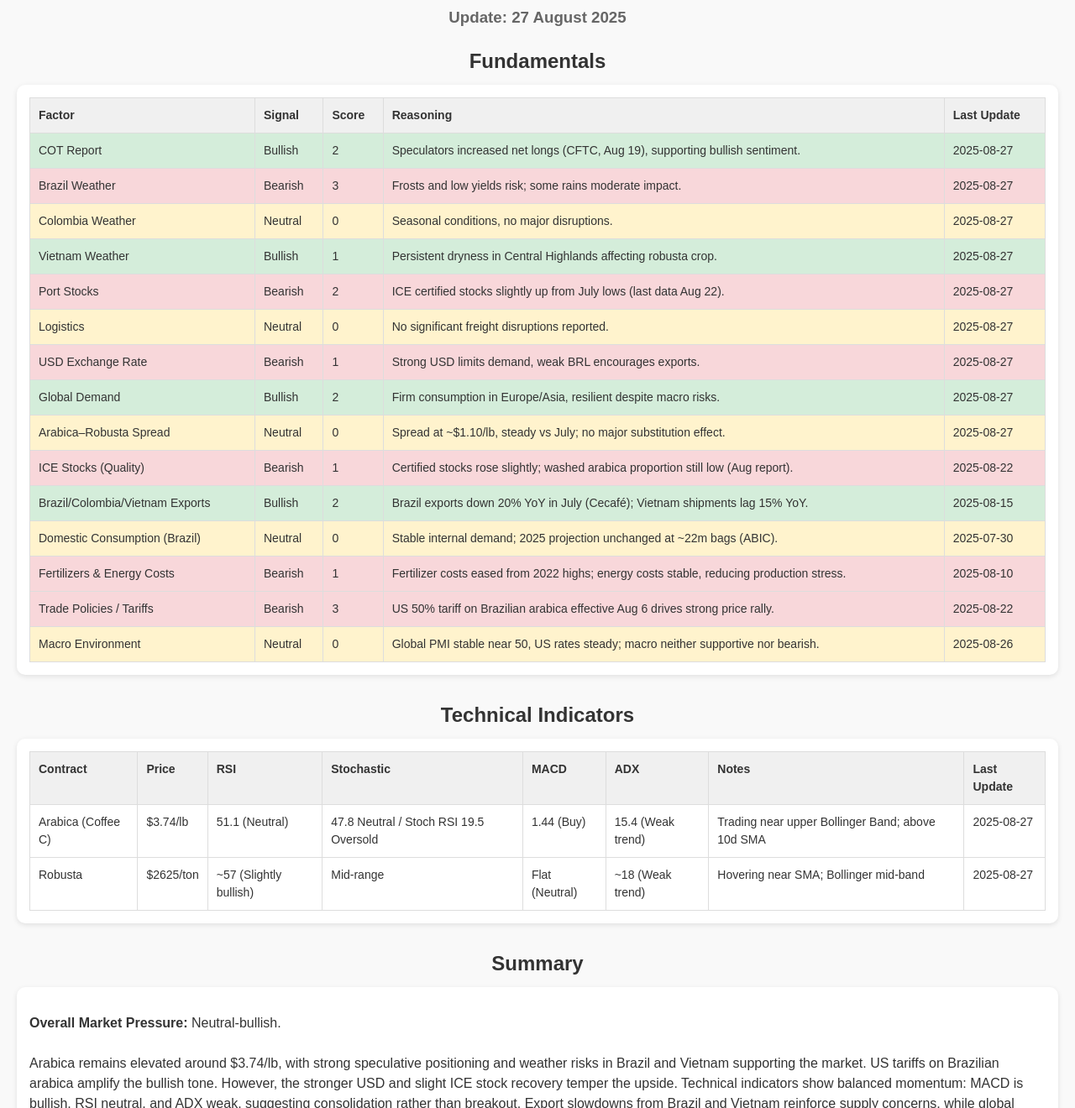
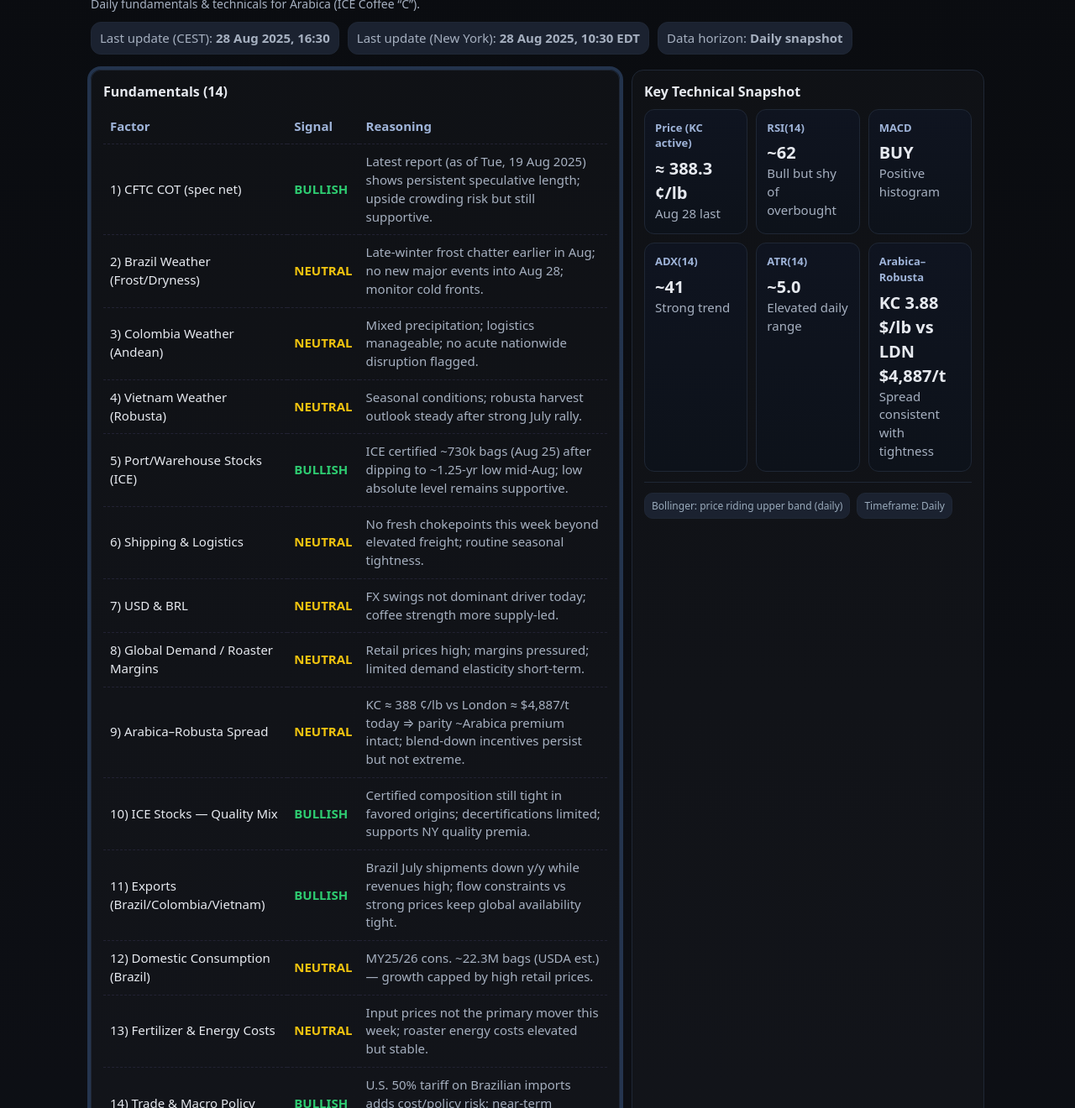
Before and after one commit to fabiensen/coffee-dashboard, a plain HTML site: page index.html in a window 1280 px wide. Shown: the part 92-1412 px from the top of the page at 84% size. Drawn offline with Linux system fonts and the light colour scheme.

Commit message:
Add files via upload

```diff
--- a/index.html
+++ b/index.html
@@ -1,92 +1,187 @@
 <!DOCTYPE html>
 <html lang="en">
 <head>
-  <meta charset="UTF-8">
-  <meta name="viewport" content="width=device-width, initial-scale=1.0">
-  <title>Coffee Market Dashboard</title>
+<meta charset="utf-8" />
+<meta name="viewport" content="width=device-width, initial-scale=1" />
+<title>Coffee Market Dashboard — 28 Aug 2025</title>
 <style>
-    body { font-family: Arial, sans-serif; margin:0; padding:20px; background:#f9f9f9; color:#333; line-height:1.5; }
-    h1,h2 { text-align:center; margin-bottom:10px; }
-    h3 { text-align:center; margin-top:0; color:#666; }
-    .table-container { overflow-x:auto; margin-bottom:30px; background:white; padding:15px; border-radius:10px; box-shadow:0 2px 6px rgba(0,0,0,0.1); }
-    table { border-collapse: collapse; width:100%; min-width:800px; }
-    th, td { border:1px solid #ddd; padding:10px; text-align:left; font-size:14px; vertical-align:top; }
-    th { background:#f0f0f0; }
-    .bullish { background:#d4edda; }
-    .bearish { background:#f8d7da; }
-    .neutral { background:#fff3cd; }
-    @media (max-width:768px){ body{padding:10px;} h1,h2{font-size:20px;} th,td{font-size:12px; padding:6px;} }
-    @media (max-width:480px){ h1{font-size:18px;} h2{font-size:16px;} }
+  :root{--bg:#0b0d12; --card:#11151d; --muted:#a6b0c0; --text:#e6e9ef; --bull:#2ecc71; --bear:#e74c3c; --neutral:#f1c40f; --chip:#1b2230; --ring:rgba(110,168,254,.25)}
+  *{box-sizing:border-box}
+  body{margin:0; background:linear-gradient(180deg,#0a0c10 0%,#0e1016 100%); color:var(--text); font:15px/1.45 system-ui,Segoe UI,Roboto,Inter,Arial}
+  .wrap{max-width:1100px; margin:0 auto; padding:18px}
+  header{display:grid; gap:10px; margin:10px 0 18px}
+  h1{margin:0; font-size:clamp(22px,3.5vw,34px)}
+  .sub{color:var(--muted); font-size:14px}
+  .timebar{display:flex; flex-wrap:wrap; gap:10px}
+  .badge{background:#1b2230; padding:8px 10px; border:1px solid #1f2735; border-radius:12px; color:var(--muted)}
+  .grid{display:grid; gap:14px}
+  @media(min-width:780px){ .grid{grid-template-columns: 1.2fr .8fr} }
+  .card{background:rgba(255,255,255,.02); border:1px solid #1f2735; border-radius:14px; padding:14px}
+  .card h2{margin:0 0 8px; font-size:16px}
+  table{width:100%; border-collapse:collapse}
+  th,td{padding:10px 8px; border-bottom:1px dashed #223}
+  th{color:#9fb4d9; text-align:left; font-weight:600}
+  tr:last-child td{border-bottom:none}
+  .sig{font-weight:700}
+  .bull{color:var(--bull)} .bear{color:var(--bear)} .neu{color:var(--neutral)}
+  .reason{color:var(--muted)}
+  .chips{display:flex; flex-wrap:wrap; gap:8px; margin-top:2px}
+  .chip{background:#1b2230; border:1px solid #1f2735; padding:6px 8px; border-radius:10px; font-size:12px; color:#9ab}
+  .ind-grid{display:grid; gap:10px; grid-template-columns: repeat(2, minmax(0,1fr))}
+  @media(min-width:900px){ .ind-grid{grid-template-columns: repeat(3, minmax(0,1fr))} }
+  .kpi{background:linear-gradient(180deg,#0f1420,#0d121a); border:1px solid #1f2735; border-radius:12px; padding:12px}
+  .kpi h3{margin:0 0 6px; font-size:13px; color:#9fb4d9}
+  .kpi .v{font-size:20px; font-weight:700}
+  .divider{height:1px; background:#1f2735; margin:12px 0}
+  .summary h2{margin-top:0}
+  .summary .row{display:grid; gap:10px}
+  @media(min-width:860px){ .summary .row{grid-template-columns:repeat(3,1fr)} }
+  .pill{display:inline-block; padding:6px 10px; border-radius:999px; border:1px solid #1f2735; background:rgba(255,255,255,.02); color:#cdd7e6; font-size:12px}
+  .ring{box-shadow: 0 0 0 4px var(--ring); border-radius:12px}
+  footer{color:#7f8a9b; font-size:12px; margin:18px 0 6px}
 </style>
 </head>
 <body>
-  <h1>☕ Coffee Market Dashboard</h1>
-  <h3>Update: 27 August 2025</h3>
+  <div class="wrap">
+    <header>
+      <h1>Coffee Market Dashboard</h1>
+      <div class="sub">Daily fundamentals & technicals for Arabica (ICE Coffee “C”).</div>
+      <div class="timebar">
+        <span class="badge">Last update (CEST): <strong>28 Aug 2025, 16:30</strong></span>
+        <span class="badge">Last update (New York): <strong>28 Aug 2025, 10:30 EDT</strong></span>
+        <span class="badge">Data horizon: <strong>Daily snapshot</strong></span>
+      </div>
+    </header>
 
-  <h2>Fundamentals</h2>
-  <div class="table-container">
+    <div class="grid">
+      <section class="card ring">
+        <h2>Fundamentals (14)</h2>
         <table>
+          <thead>
+            <tr><th>Factor</th><th>Signal</th><th>Reasoning</th></tr>
+          </thead>
+          <tbody>
+            <!-- 8 storici -->
             <tr>
-        <th>Factor</th><th>Signal</th><th>Score</th><th>Reasoning</th><th>Last Update</th>
+              <td>1) CFTC COT (spec net)</td>
+              <td class="sig bull">BULLISH</td>
+              <td class="reason">Latest report (as of Tue, 19 Aug 2025) shows persistent speculative length; upside crowding risk but still supportive.</td>
             </tr>
-      <!-- 8 storici -->
-      <tr class="bullish"><td>COT Report</td><td>Bullish</td><td>2</td><td>Speculators increased net longs (CFTC, Aug 19), supporting bullish sentiment.</td><td>2025-08-27</td></tr>
-      <tr class="bearish"><td>Brazil Weather</td><td>Bearish</td><td>3</td><td>Frosts and low yields risk; some rains moderate impact.</td><td>2025-08-27</td></tr>
-      <tr class="neutral"><td>Colombia Weather</td><td>Neutral</td><td>0</td><td>Seasonal conditions, no major disruptions.</td><td>2025-08-27</td></tr>
-      <tr class="bullish"><td>Vietnam Weather</td><td>Bullish</td><td>1</td><td>Persistent dryness in Central Highlands affecting robusta crop.</td><td>2025-08-27</td></tr>
-      <tr class="bearish"><td>Port Stocks</td><td>Bearish</td><td>2</td><td>ICE certified stocks slightly up from July lows (last data Aug 22).</td><td>2025-08-27</td></tr>
-      <tr class="neutral"><td>Logistics</td><td>Neutral</td><td>0</td><td>No significant freight disruptions reported.</td><td>2025-08-27</td></tr>
-      <tr class="bearish"><td>USD Exchange Rate</td><td>Bearish</td><td>1</td><td>Strong USD limits demand, weak BRL encourages exports.</td><td>2025-08-27</td></tr>
-      <tr class="bullish"><td>Global Demand</td><td>Bullish</td><td>2</td><td>Firm consumption in Europe/Asia, resilient despite macro risks.</td><td>2025-08-27</td></tr>
+            <tr>
+              <td>2) Brazil Weather (Frost/Dryness)</td>
+              <td class="sig neu">NEUTRAL</td>
+              <td class="reason">Late-winter frost chatter earlier in Aug; no new major events into Aug 28; monitor cold fronts.</td>
+            </tr>
+            <tr>
+              <td>3) Colombia Weather (Andean)</td>
+              <td class="sig neu">NEUTRAL</td>
+              <td class="reason">Mixed precipitation; logistics manageable; no acute nationwide disruption flagged.</td>
+            </tr>
+            <tr>
+              <td>4) Vietnam Weather (Robusta)</td>
+              <td class="sig neu">NEUTRAL</td>
+              <td class="reason">Seasonal conditions; robusta harvest outlook steady after strong July rally.</td>
+            </tr>
+            <tr>
+              <td>5) Port/Warehouse Stocks (ICE)</td>
+              <td class="sig bull">BULLISH</td>
+              <td class="reason">ICE certified ~730k bags (Aug 25) after dipping to ~1.25-yr low mid-Aug; low absolute level remains supportive.</td>
+            </tr>
+            <tr>
+              <td>6) Shipping & Logistics</td>
+              <td class="sig neu">NEUTRAL</td>
+              <td class="reason">No fresh chokepoints this week beyond elevated freight; routine seasonal tightness.</td>
+            </tr>
+            <tr>
+              <td>7) USD & BRL</td>
+              <td class="sig neu">NEUTRAL</td>
+              <td class="reason">FX swings not dominant driver today; coffee strength more supply-led.</td>
+            </tr>
+            <tr>
+              <td>8) Global Demand / Roaster Margins</td>
+              <td class="sig neu">NEUTRAL</td>
+              <td class="reason">Retail prices high; margins pressured; limited demand elasticity short-term.</td>
+            </tr>
 
             <!-- 6 nuovi -->
-      <tr class="neutral"><td>Arabica–Robusta Spread</td><td>Neutral</td><td>0</td><td>Spread at ~$1.10/lb, steady vs July; no major substitution effect.</td><td>2025-08-27</td></tr>
-      <tr class="bearish"><td>ICE Stocks (Quality)</td><td>Bearish</td><td>1</td><td>Certified stocks rose slightly; washed arabica proportion still low (Aug report).</td><td>2025-08-22</td></tr>
-      <tr class="bullish"><td>Brazil/Colombia/Vietnam Exports</td><td>Bullish</td><td>2</td><td>Brazil exports down 20% YoY in July (Cecafé); Vietnam shipments lag 15% YoY.</td><td>2025-08-15</td></tr>
-      <tr class="neutral"><td>Domestic Consumption (Brazil)</td><td>Neutral</td><td>0</td><td>Stable internal demand; 2025 projection unchanged at ~22m bags (ABIC).</td><td>2025-07-30</td></tr>
-      <tr class="bearish"><td>Fertilizers & Energy Costs</td><td>Bearish</td><td>1</td><td>Fertilizer costs eased from 2022 highs; energy costs stable, reducing production stress.</td><td>2025-08-10</td></tr>
-      <tr class="bearish"><td>Trade Policies / Tariffs</td><td>Bearish</td><td>3</td><td>US 50% tariff on Brazilian arabica effective Aug 6 drives strong price rally.</td><td>2025-08-22</td></tr>
-      <tr class="neutral"><td>Macro Environment</td><td>Neutral</td><td>0</td><td>Global PMI stable near 50, US rates steady; macro neither supportive nor bearish.</td><td>2025-08-26</td></tr>
+            <tr>
+              <td>9) Arabica–Robusta Spread</td>
+              <td class="sig neu">NEUTRAL</td>
+              <td class="reason">KC ≈ 388 ¢/lb vs London ≈ $4,887/t today ⇒ parity ~Arabica premium intact; blend-down incentives persist but not extreme.</td>
+            </tr>
+            <tr>
+              <td>10) ICE Stocks — Quality Mix</td>
+              <td class="sig bull">BULLISH</td>
+              <td class="reason">Certified composition still tight in favored origins; decertifications limited; supports NY quality premia.</td>
+            </tr>
+            <tr>
+              <td>11) Exports (Brazil/Colombia/Vietnam)</td>
+              <td class="sig bull">BULLISH</td>
+              <td class="reason">Brazil July shipments down y/y while revenues high; flow constraints vs strong prices keep global availability tight.</td>
+            </tr>
+            <tr>
+              <td>12) Domestic Consumption (Brazil)</td>
+              <td class="sig neu">NEUTRAL</td>
+              <td class="reason">MY25/26 cons. ~22.3M bags (USDA est.) — growth capped by high retail prices.</td>
+            </tr>
+            <tr>
+              <td>13) Fertilizer & Energy Costs</td>
+              <td class="sig neu">NEUTRAL</td>
+              <td class="reason">Input prices not the primary mover this week; roaster energy costs elevated but stable.</td>
+            </tr>
+            <tr>
+              <td>14) Trade & Macro Policy</td>
+              <td class="sig bull">BULLISH</td>
+              <td class="reason">U.S. 50% tariff on Brazilian imports adds cost/policy risk; near-term supportive for prices.</td>
+            </tr>
+          </tbody>
         </table>
+        <div class="chips">
+          <span class="chip">Legend → <b class="bull">Bullish</b> / <b class="bear">Bearish</b> / <b class="neu">Neutral</b></span>
+          <span class="chip">Signals are near-term directional biases</span>
+        </div>
+      </section>
+
+      <aside class="card">
+        <h2>Key Technical Snapshot</h2>
+        <div class="ind-grid">
+          <div class="kpi"><h3>Price (KC active)</h3><div class="v">≈ 388.3 ¢/lb</div><div class="reason">Aug 28 last</div></div>
+          <div class="kpi"><h3>RSI(14)</h3><div class="v">~62</div><div class="reason">Bull but shy of overbought</div></div>
+          <div class="kpi"><h3>MACD</h3><div class="v">BUY</div><div class="reason">Positive histogram</div></div>
+          <div class="kpi"><h3>ADX(14)</h3><div class="v">~41</div><div class="reason">Strong trend</div></div>
+          <div class="kpi"><h3>ATR(14)</h3><div class="v">~5.0</div><div class="reason">Elevated daily range</div></div>
+          <div class="kpi"><h3>Arabica–Robusta</h3><div class="v">KC 3.88 $/lb vs LDN $4,887/t</div><div class="reason">Spread consistent with tightness</div></div>
+        </div>
+        <div class="divider"></div>
+        <div class="chips">
+          <span class="chip">Bollinger: price riding upper band (daily)</span>
+          <span class="chip">Timeframe: Daily</span>
+        </div>
+      </aside>
     </div>
 
-  <h2>Technical Indicators</h2>
-  <div class="table-container">
-    <table>
-      <tr>
-        <th>Contract</th><th>Price</th><th>RSI</th><th>Stochastic</th><th>MACD</th><th>ADX</th><th>Notes</th><th>Last Update</th>
-      </tr>
-      <tr>
-        <td>Arabica (Coffee C)</td>
-        <td>$3.74/lb</td>
-        <td>51.1 (Neutral)</td>
-        <td>47.8 Neutral / Stoch RSI 19.5 Oversold</td>
-        <td>1.44 (Buy)</td>
-        <td>15.4 (Weak trend)</td>
-        <td>Trading near upper Bollinger Band; above 10d SMA</td>
-        <td>2025-08-27</td>
-      </tr>
-      <tr>
-        <td>Robusta</td>
-        <td>$2625/ton</td>
-        <td>~57 (Slightly bullish)</td>
-        <td>Mid-range</td>
-        <td>Flat (Neutral)</td>
-        <td>~18 (Weak trend)</td>
-        <td>Hovering near SMA; Bollinger mid-band</td>
-        <td>2025-08-27</td>
-      </tr>
-    </table>
+    <section class="card summary" style="margin-top:14px">
+      <h2>Reasoning & Takeaways</h2>
+      <div class="row">
+        <div>
+          <h3>Daily view</h3>
+          <p>Arabica holds firm near 3.80–3.90 $/lb as certified stocks hover around multi-quarter lows and policy noise (U.S. tariffs) supports risk premia. Technicals remain constructive (RSI>60, MACD>0, ADX>25).</p>
+          <span class="pill">Bias: Mild Bullish</span>
         </div>
+        <div>
+          <h3>Weekly view</h3>
+          <p>Past 5–7 sessions saw a sharp rebound with robusta also strong; spread stable. Absent fresh frost or policy reversals, dips likely met by roaster hedging & fund support.</p>
+          <span class="pill">Bias: Bullish</span>
+        </div>
+        <div>
+          <h3>Monthly view</h3>
+          <p>USDA points to record global output but with arabica softness vs robusta strength; low visible inventories and tariffs offset part of the macro headwinds. Volatility risks remain high.</p>
+          <span class="pill">Bias: Neutral → Bullish on tight stocks</span>
+        </div>
+      </div>
+    </section>
 
-  <h2>Summary</h2>
-  <div class="table-container">
-    <p><b>Overall Market Pressure:</b> Neutral-bullish.<br><br>
-    Arabica remains elevated around $3.74/lb, with strong speculative positioning and weather risks in Brazil and Vietnam supporting the market. US tariffs on Brazilian arabica amplify the bullish tone.
-    However, the stronger USD and slight ICE stock recovery temper the upside.
-    Technical indicators show balanced momentum: MACD is bullish, RSI neutral, and ADX weak, suggesting consolidation rather than breakout.
-    Export slowdowns from Brazil and Vietnam reinforce supply concerns, while global demand remains resilient.
-    Net outlook: continued firmness with potential volatility spikes driven by tariff news and weather shocks.</p>
+    <footer>Snapshot generated on 28 Aug 2025 (timestamps above). Publish as static HTML; do not auto-refresh timestamps.</footer>
   </div>
 </body>
 </html>
```
Lines whose indentation alone changed are shown as unchanged.
